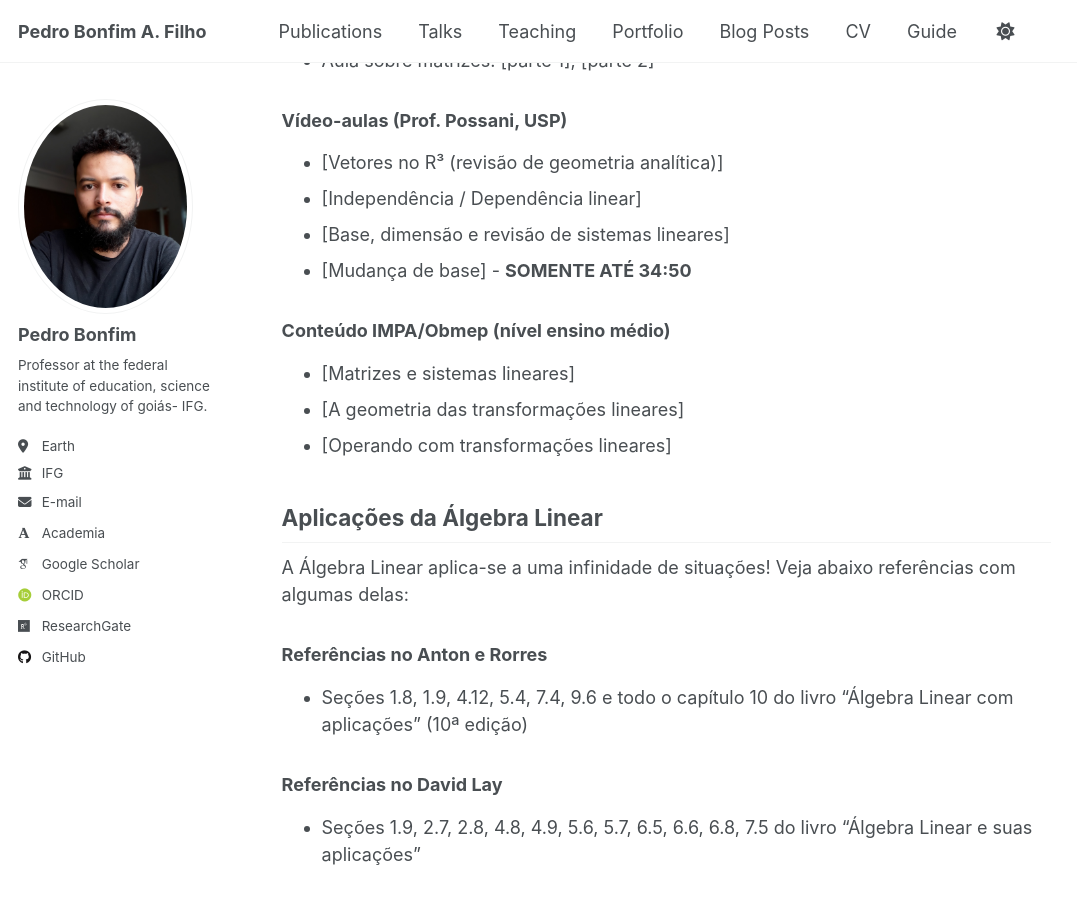
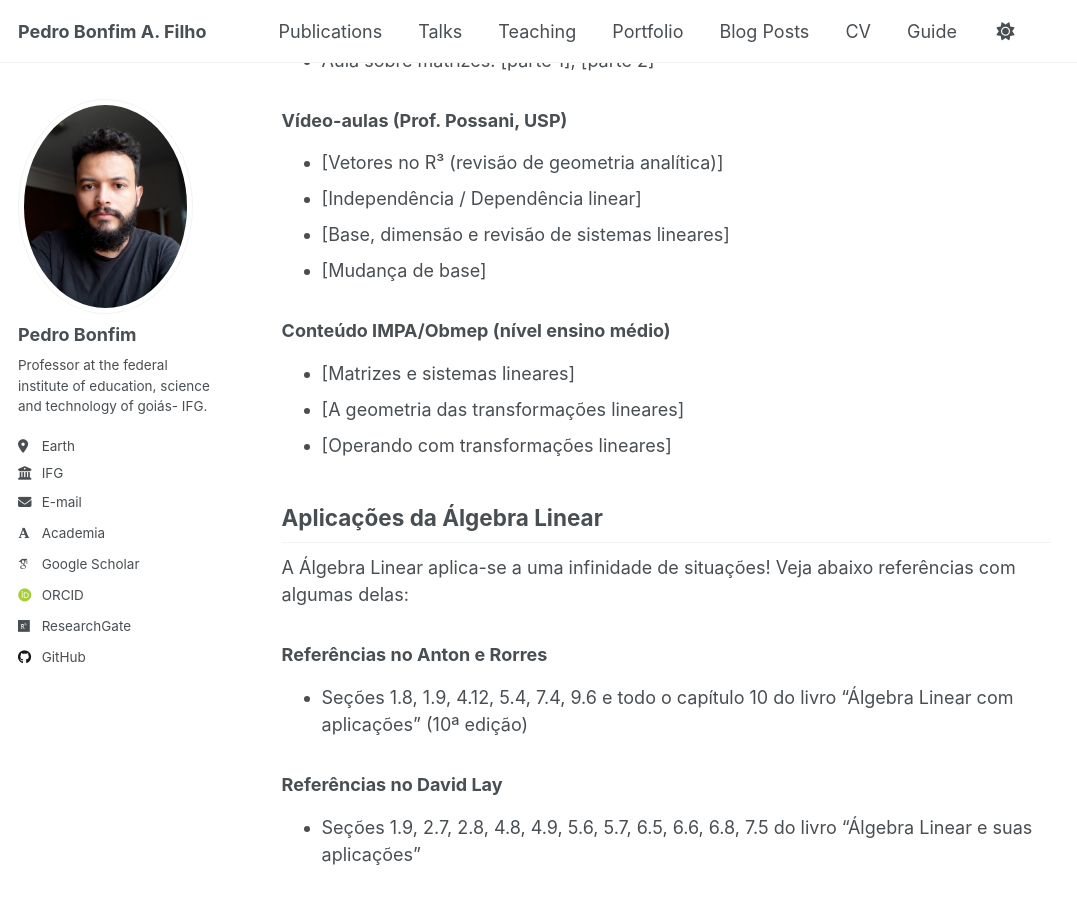
Before and after one commit to pedroassuncaofilho/pedroassuncaofilho.github.io, a Jekyll site: the page built from _teaching/Algebra linear.md, in a window 1280 px wide and 900 px high, scrolled down 3125 px. Shown: the whole window, without its empty margins (0-1077 px from the left). Built offline with Jekyll 4.4.1, drawn with Linux system fonts in a browser that asks for light colours; some web fonts are replaced.

Commit message:
Update Algebra linear.md

```diff
--- a/_teaching/Algebra linear.md
+++ b/_teaching/Algebra linear.md
@@ -95,7 +95,7 @@ Harbra, 1980.
 - [Vetores no R³ (revisão de geometria analítica)]
 - [Independência / Dependência linear]
 - [Base, dimensão e revisão de sistemas lineares]
-- [Mudança de base] - **SOMENTE ATÉ 34:50**
+- [Mudança de base]
 
 ### Conteúdo IMPA/Obmep (nível ensino médio)
 - [Matrizes e sistemas lineares]
```
